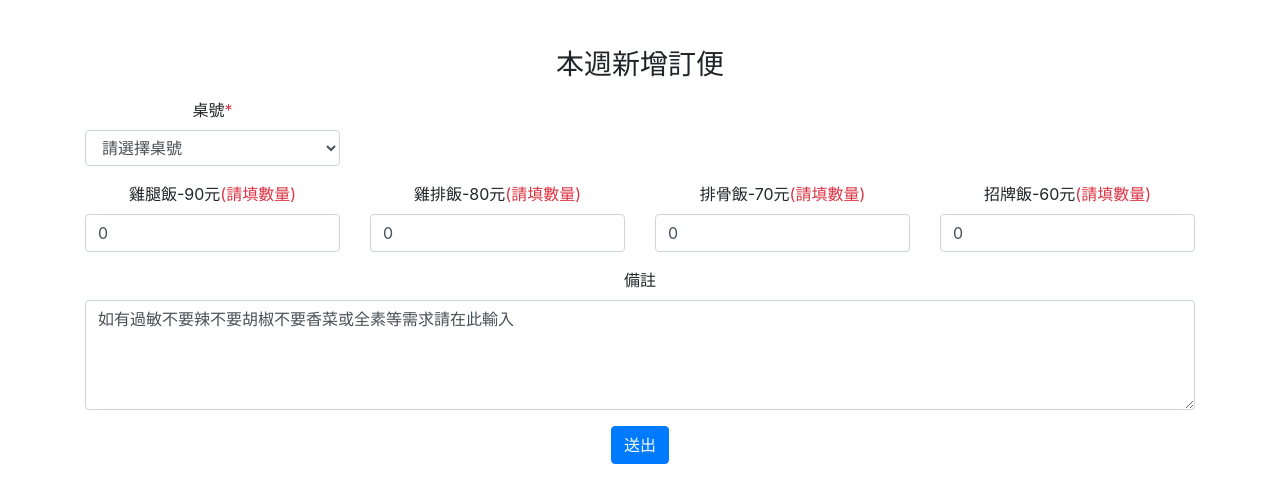
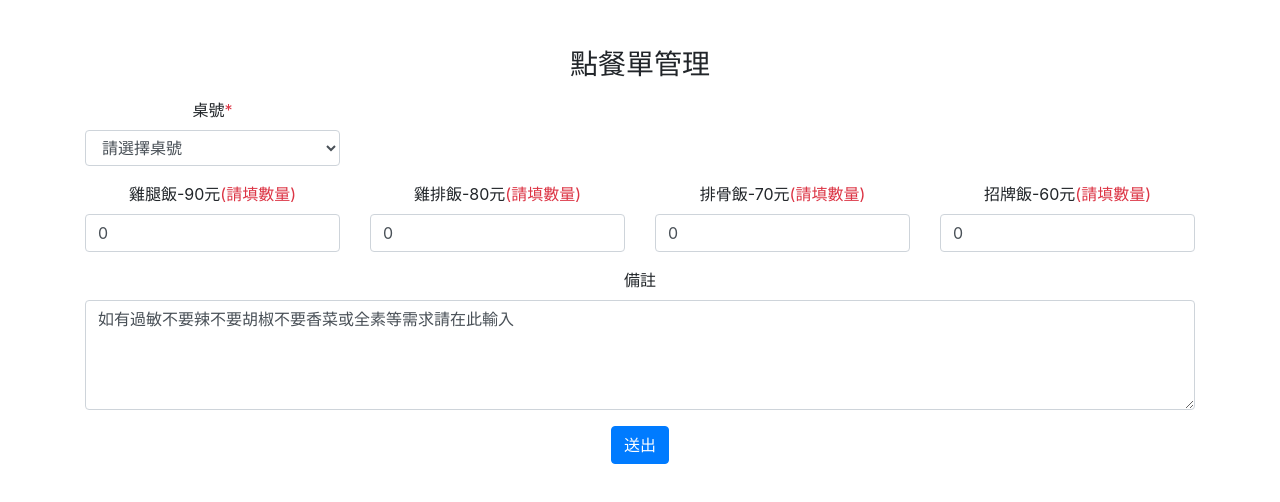
Before and after one commit to kuromama/order, a plain HTML site: page index.html in a window 1280 px wide. Drawn offline with Linux system fonts and the light colour scheme.

Commit message:
first commit

```diff
--- a/index.html
+++ b/index.html
@@ -18,7 +18,7 @@
 </head>
 <body>
     <div class="container text-center mt-5">
-    <h1 class="h3 mb-3 font-weight-normal">本週新增訂便</h1>
+    <h1 class="h3 mb-3 font-weight-normal">點餐單管理</h1>
 
     <iframe name="returnWin" style="display: none;" onload="this.onload=function(){
         window.location='ok.html'}"></iframe>
```
Also changed, not shown: 1 other file.
